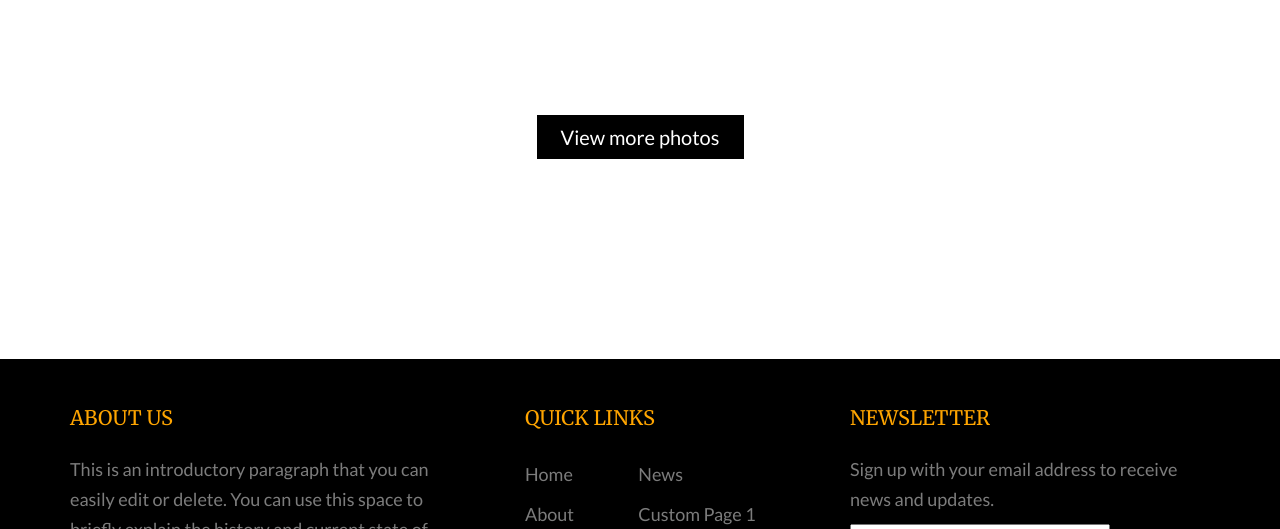
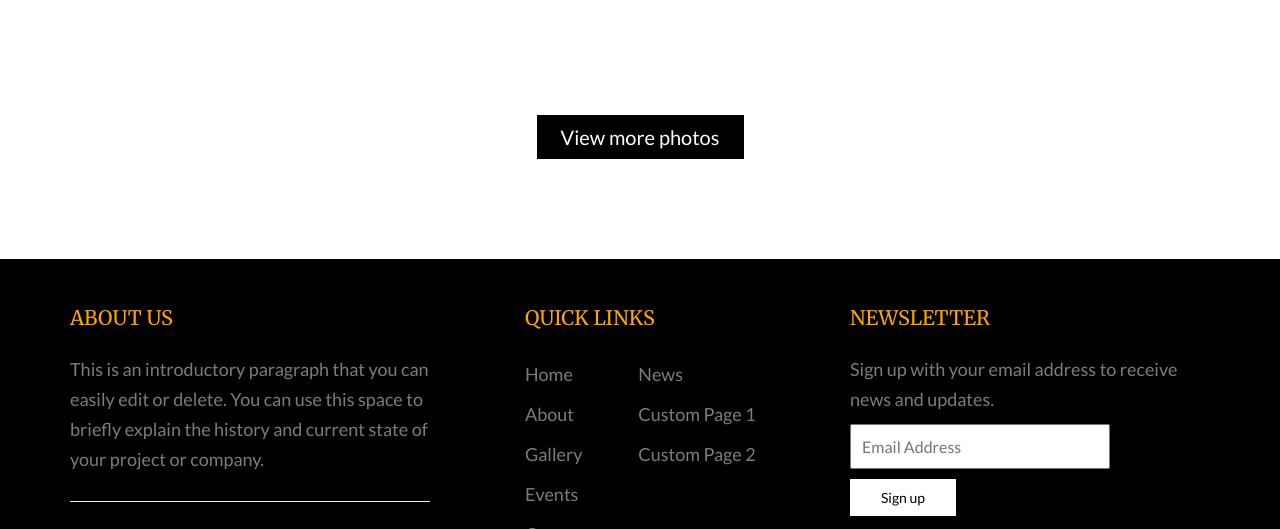
Before and after one commit to bhandari8sujit/Pv-theme, a website: page dev/gallery-albums.html in a window 1280 px wide. Shown: the part 1081-1610 px from the top of the page. Drawn offline with nearby package versions, Linux system fonts and the light colour scheme; files that its build step writes are made by us from their sources; files whose address does not match are found by name.

Commit message:
finalize

```diff
--- a/dev/gallery-albums.html
+++ b/dev/gallery-albums.html
@@ -151,7 +151,7 @@
 
                     </div>
                     <div class="theme-loader m-t-50 m-b-20"></div>
-                    <button class= "btn btn-dark btn-news m-t-20 m-b-100">View more photos</button>
+                    <button class= "btn btn-dark btn-news m-t-20">View more photos</button>
 
                 </div>
                 </div>
--- a/dev/scss/layout/_gallery.scss
+++ b/dev/scss/layout/_gallery.scss
@@ -264,27 +264,6 @@
     // }
 // }
 
-@mixin breakpoint($point) {
-    @if $point == xs {
-      @media (max-width: 767px) {
-        @content;
-      }
-    } @else if $point == sm {
-      @media (min-width: 768px) and (max-width: 991px) {
-        @content;
-      }
-    } @else if $point == md {
-      @media (min-width: 768px) and (max-width: 1199px) {
-        @content;
-      }
-    } @else if $point == lg {
-      @media (max-width: 1440px) {
-        @content;
-      }
-    } @else {
-      @warn "Breakpoint mixin supports: xs, sm, md, lg";
-    }
-  }
 
 .gallery-wrap{
     .album {
@@ -314,9 +293,17 @@
             }
             @include respond(phone) {
                 width: 100%;
+
+                &:hover{
+                    .gallery-wrap .album-desc{
+                        display:block;
+                    }
+                }
+
             }
         }
         &-desc {
+
             width: 500px;
             background-color: #000;
             color: #fff;
@@ -332,6 +319,7 @@
             }
 
             @include respond(phone) {
+                display: none;
                 background: rgba(0, 0, 0, .5);
                 width: 100%;
                 height: 100%;
@@ -345,6 +333,15 @@
                     position: relative;
                     top: 50%;
                     transform: translateY(-50%);
+                }
+            }
+            .btn-gallery-page {
+                @include respond(phone){
+                    width: 100px;
+                    height: 35px;
+                    font-size: 14px;
+                    line-height: 22px;
+                    padding-top: 5px;
                 }
             }
         }
--- a/dev/scss/modules/_banner.scss
+++ b/dev/scss/modules/_banner.scss
@@ -5,7 +5,7 @@
 .theme-banner{
     padding: 0px 15px 30px 15px;
 //    max-width: 100%;
-//height: calc(100vh - 106px);
+//    height: calc(100vh - 106px);
 //    display: block;
 //    margin-bottom: -28px;
 //    position: relative;
@@ -32,6 +32,7 @@
         color: #fff;
         font-size:22px;
         line-height: 28px;
+        z-index: 10;
 
         @include respond (phone){
             width: 95%;
--- a/dev/scss/modules/_carousel.scss
+++ b/dev/scss/modules/_carousel.scss
@@ -19,7 +19,7 @@
 
 .theme-carousel {
     width: 100%;
-    //height: calc(100% - 106px);
+    height: calc(100% - 106px);
     //padding-bottom: 30px;
     position: relative;
 
```
Also changed, not shown: dev/gallery.html (+12 -8 lines), dist/css/styles.min.css, 1 other file.
